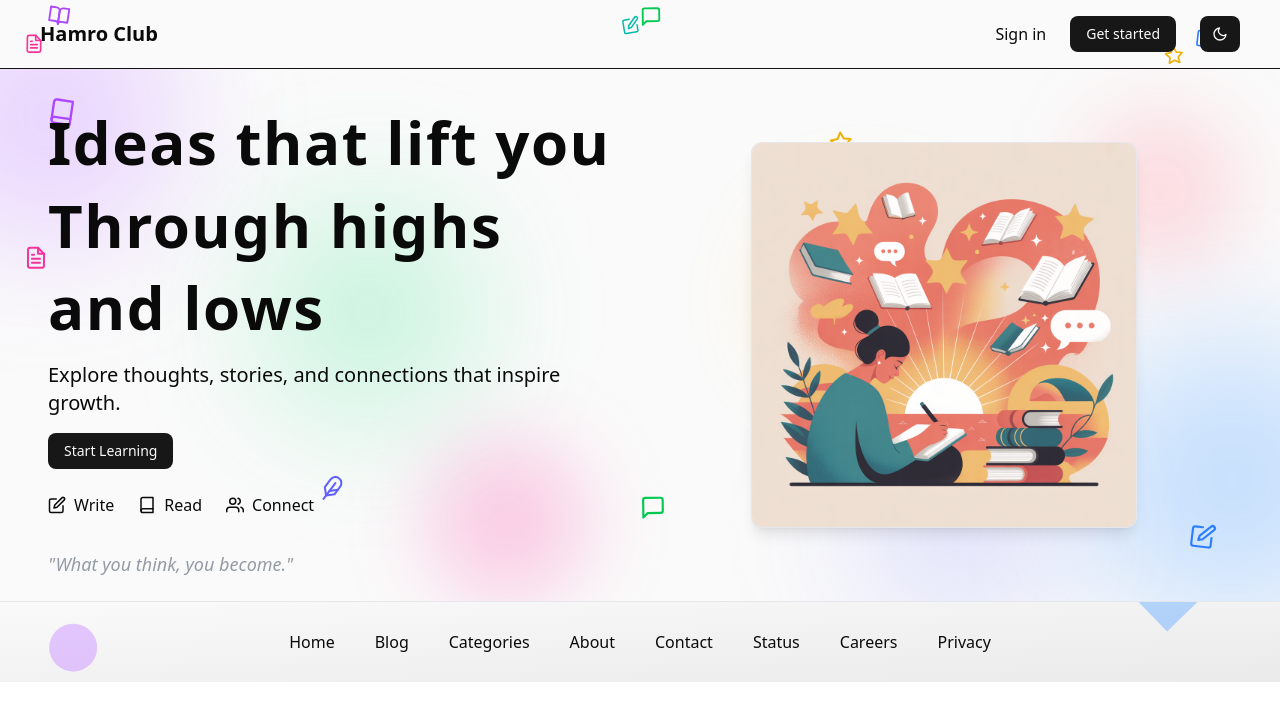
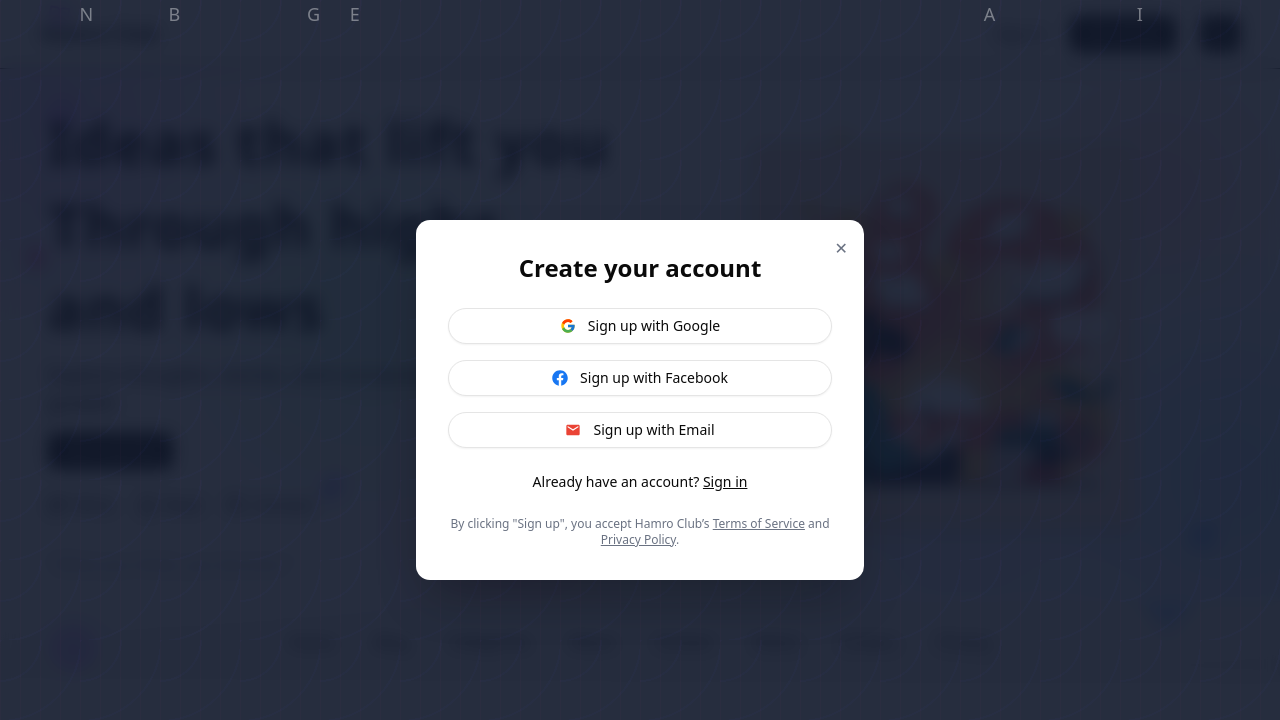
Before and after one commit to bibash21-creator/blog, a Next.js app in the folder frontend/: page / in a window 1280 px wide. Both pictures are taken after a click on the button "Get started". Shown: the top 720 px of the page. Built offline with nearby package versions, Linux system fonts and the light colour scheme.

Commit message:
Added background animations

```diff
--- a/frontend/package.json
+++ b/frontend/package.json
@@ -16,6 +16,7 @@
     "framer-motion": "^12.29.0",
     "lucide-react": "^0.562.0",
     "next": "16.1.4",
+    "next-navigation": "^1.0.6",
     "next-themes": "^0.4.6",
     "react": "19.2.3",
     "react-dom": "19.2.3",
--- a/frontend/src/app/globals.css
+++ b/frontend/src/app/globals.css
@@ -135,3 +135,43 @@
 .foot-padding{
   @apply p-7
 }
+
+.modal-background {
+  background-image: repeating-radial-gradient(
+    circle at 0 0,
+    rgba(99,102,241,0.1),
+    rgba(99,102,241,0.1) 2px,
+    transparent 2px,
+    transparent 40px
+  ),
+  repeating-linear-gradient(
+    90deg,
+    rgba(236,72,153,0.1),
+    rgba(236,72,153,0.1) 1px,
+    transparent 1px,
+    transparent 20px
+  );
+  background-size: 80px 80px, 20px 20px;
+}
+
+/* Falling letters animation */
+@keyframes fallLetters {
+  0% {
+    transform: translateY(-100vh);
+    opacity: 0;
+  }
+  20% {
+    opacity: 1;
+  }
+  100% {
+    transform: translateY(100vh);
+    opacity: 0;
+  }
+}
+
+.animate-fallLetters {
+  position: absolute;
+  animation-name: fallLetters;
+  animation-timing-function: linear;
+  animation-iteration-count: infinite;
+}
--- a/frontend/src/app/layout.tsx
+++ b/frontend/src/app/layout.tsx
@@ -14,7 +14,7 @@
 });
 
 export const metadata: Metadata = {
-  title: "Create Next App",
+  title: "Hamro Club",
   description: "Generated by create next app",
 };
 
--- a/frontend/src/app/login/page.tsx
+++ /dev/null
@@ -1,8 +0,0 @@
-export default function LoginPage()
-{
-    return(
-        <>
-        Hello, LoginPage
-        </>
-    )
-}
--- a/frontend/src/app/page.tsx
+++ b/frontend/src/app/page.tsx
@@ -1,4 +1,3 @@
-import Image from "next/image";
 import Navbar from "@/components/LandingPage/Landing_Nav"
 import Hero from "@/components/LandingPage/Landing_Hero"
 import Footer from "@/components/LandingPage/Landing_foot"
--- a/frontend/src/components/LandingPage/Landing_Nav.tsx
+++ b/frontend/src/components/LandingPage/Landing_Nav.tsx
@@ -1,4 +1,5 @@
 "use client";
+
 import Link from "next/link";
 import { Button } from "@/components/ui/button";
 import ThemeToggle from "@/components/universal/ThemeToggle";
@@ -14,9 +15,13 @@
 } from "react-icons/fi";
 import { useState } from "react";
 import { motion } from "framer-motion";
+import { FcGoogle } from "react-icons/fc";
+import { FaFacebook } from "react-icons/fa";
+import { MdEmail } from "react-icons/md";
 
 export default function Navbar() {
   const [isOpen, setIsOpen] = useState(false);
+  const [showModal, setShowModal] = useState<null | "signin" | "signup">(null);
 
   return (
     <>
@@ -30,62 +35,6 @@
           <FiBookOpen size={22} />
         </motion.div>
 
-        <motion.div
-          animate={{ y: [0, -12, 0], rotate: [0, 10, -10, 0] }}
-          transition={{ repeat: Infinity, duration: 7, ease: "easeInOut" }}
-          className="absolute bottom-4 right-16 text-blue-500 dark:text-blue-400"
-        >
-          <FiEdit size={20} />
-        </motion.div>
-
-        <motion.div
-          animate={{ y: [0, -12, 0], rotate: [0, 10, -10, 0] }}
-          transition={{ repeat: Infinity, duration: 8, ease: "easeInOut" }}
-          className="absolute top-1/2 left-6 text-pink-500 dark:text-pink-400"
-        >
-          <FiFileText size={20} />
-        </motion.div>
-
-        <motion.div
-          animate={{ y: [0, -12, 0], rotate: [0, 10, -10, 0] }}
-          transition={{ repeat: Infinity, duration: 9, ease: "easeInOut" }}
-          className="absolute bottom-10 left-1/2 text-green-500 dark:text-green-400"
-        >
-          <FiMessageSquare size={22} />
-        </motion.div>
-
-        <motion.div
-          animate={{ y: [0, -12, 0], rotate: [0, 10, -10, 0] }}
-          transition={{ repeat: Infinity, duration: 10, ease: "easeInOut" }}
-          className="absolute top-12 right-24 text-yellow-500 dark:text-yellow-400"
-        >
-          <FiStar size={20} />
-        </motion.div>
-
-        <motion.div
-          animate={{ y: [0, -12, 0], rotate: [0, 10, -10, 0] }}
-          transition={{ repeat: Infinity, duration: 11, ease: "easeInOut" }}
-          className="absolute bottom-16 left-1/4 text-indigo-500 dark:text-indigo-400"
-        >
-          <FiFeather size={20} />
-        </motion.div>
-
-        <motion.div
-          animate={{ y: [0, -12, 0], rotate: [0, 10, -10, 0] }}
-          transition={{ repeat: Infinity, duration: 12, ease: "easeInOut" }}
-          className="absolute top-20 right-1/3 text-red-500 dark:text-red-400"
-        >
-          <FiBookOpen size={18} />
-        </motion.div>
-
-        <motion.div
-          animate={{ y: [0, -12, 0], rotate: [0, 10, -10, 0] }}
-          transition={{ repeat: Infinity, duration: 13, ease: "easeInOut" }}
-          className="absolute bottom-6 right-1/2 text-teal-500 dark:text-teal-400"
-        >
-          <FiEdit size={18} />
-        </motion.div>
-
         {/* Logo */}
         <div className="text-lg md:text-xl font-bold cursor-pointer z-10">
           Hamro Club
@@ -93,10 +42,17 @@
 
         {/* Desktop Menu */}
         <div className="hidden md:flex items-center space-x-6 z-10">
-          <Link href="/login" className="hover:scale-105">
+          <button
+            onClick={() => setShowModal("signin")}
+            className="hover:scale-105 transition-transform"
+          >
             Sign in
-          </Link>
-          <Button variant="default" className="cursor-pointer hover:scale-105">
+          </button>
+          <Button
+            variant="default"
+            className="cursor-pointer hover:scale-105"
+            onClick={() => setShowModal("signup")}
+          >
             Get started
           </Button>
           <ThemeToggle />
@@ -144,13 +100,21 @@
           <Link href="/contact" onClick={() => setIsOpen(false)}>
             Contact
           </Link>
-          <Link href="/login" onClick={() => setIsOpen(false)}>
+          <button
+            onClick={() => {
+              setIsOpen(false);
+              setShowModal("signin");
+            }}
+          >
             Sign in
-          </Link>
+          </button>
           <Button
             variant="default"
             className="w-full cursor-pointer hover:scale-105"
-            onClick={() => setIsOpen(false)}
+            onClick={() => {
+              setIsOpen(false);
+              setShowModal("signup");
+            }}
           >
             Get started
           </Button>
@@ -164,6 +128,123 @@
           onClick={() => setIsOpen(false)}
         />
       )}
+
+      {/* Sign in / Sign up Modal */}
+      {showModal && (
+        <motion.div
+          initial={{ opacity: 0 }}
+          animate={{ opacity: 1 }}
+          className="fixed inset-0 flex justify-center items-center z-50 overflow-hidden"
+        >
+          {/* Background with falling letters + wavy ink lines */}
+          <div className="absolute inset-0 bg-[#0f172a]/90 dark:bg-black/90 backdrop-blur-sm">
+            {/* Wavy ink lines + radial dots */}
+            <div className="absolute inset-0 opacity-30 modal-background" />
+
+            {/* Falling letters */}
+            {Array.from("BLOGGINGIDEAS").map((char, i) => (
+              <span
+                key={i}
+                className="absolute text-white/40 text-lg animate-fallLetters"
+                style={{
+                  left: `${Math.random() * 100}%`,
+                  animationDuration: `${4 + Math.random() * 4}s`,
+                  animationDelay: `${Math.random() * 5}s`,
+                }}
+              >
+                {char}
+              </span>
+            ))}
+          </div>
+
+          {/* Modal card */}
+          <motion.div
+            initial={{ scale: 0.9, y: 30 }}
+            animate={{ scale: 1, y: 0 }}
+            transition={{ duration: 0.3 }}
+            className="relative bg-white dark:bg-[#1e1e1e] rounded-xl shadow-2xl p-8 w-[90%] max-w-md"
+          >
+            {/* Close button */}
+            <button
+              onClick={() => setShowModal(null)}
+              className="absolute top-4 right-4 text-gray-500 hover:text-gray-700 dark:hover:text-gray-300"
+            >
+              ✕
+            </button>
+
+            {/* Title */}
+            <h2 className="text-2xl font-semibold mb-6 text-center">
+              {showModal === "signin" ? "Welcome back" : "Create your account"}
+            </h2>
+
+            {/* Provider buttons */}
+            <div className="flex flex-col gap-4">
+              <Button
+                variant="outline"
+                className="w-full flex items-center gap-3 justify-center rounded-full hover:scale-105 transition-transform"
+              >
+                <FcGoogle size={24} />{" "}
+                {showModal === "signin"
+                  ? "Sign in with Google"
+                  : "Sign up with Google"}
+              </Button>
+
+              <Button
+                variant="outline"
+                className="w-full flex items-center gap-3 justify-center rounded-full hover:scale-105 transition-transform"
+              >
+                <FaFacebook size={24} color="#1877F2" />{" "}
+                {showModal === "signin"
+                  ? "Sign in with Facebook"
+                  : "Sign up with Facebook"}
+              </Button>
+
+              <Button
+                variant="outline"
+                className="w-full flex items-center gap-3 justify-center rounded-full hover:scale-105 transition-transform"
+              >
+                <MdEmail size={24} color="#EA4335" />{" "}
+                {showModal === "signin"
+                  ? "Sign in with Email"
+                  : "Sign up with Email"}
+              </Button>
+            </div>
+
+            {/* Links */}
+            <div className="mt-6 text-center text-sm">
+              {showModal === "signin" ? (
+                <p>
+                  No account?{" "}
+                  <span
+                    onClick={() => setShowModal("signup")}
+                    className="underline cursor-pointer hover:text-purple-600"
+                  >
+                    Create one
+                  </span>
+                </p>
+              ) : (
+                <p>
+                  Already have an account?{" "}
+                  <span
+                    onClick={() => setShowModal("signin")}
+                    className="underline cursor-pointer hover:text-purple-600"
+                  >
+                    Sign in
+                  </span>
+                </p>
+              )}
+            </div>
+
+            {/* Terms */}
+            <p className="mt-6 text-xs text-center text-gray-500 dark:text-gray-400">
+              By clicking "{showModal === "signin" ? "Sign in" : "Sign up"}", you
+              accept Hamro Club’s{" "}
+              <span className="underline">Terms of Service</span> and{" "}
+              <span className="underline">Privacy Policy</span>.
+            </p>
+          </motion.div>
+        </motion.div>
+      )}
     </>
   );
 }
```
Also changed, not shown: frontend/src/components/universal/Navbar.tsx (added, +9 -0 lines), 1 other file (tests, documents, lock files or other folders).
